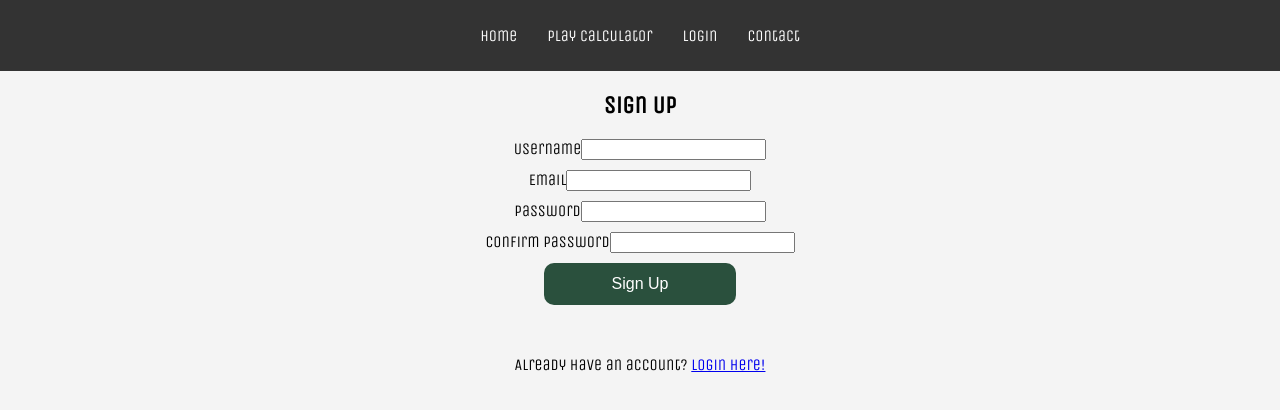
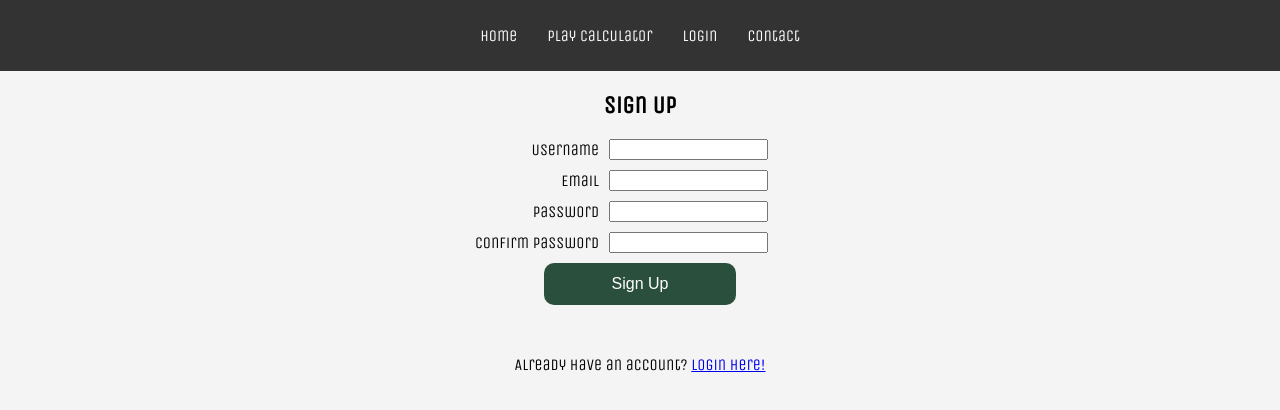
Before and after one commit to michelleh00/advantage21, a React (Create React App) app in the folder React/: page /register in a window 1280 px wide. Shown: the top 410 px of the page. Built offline with nearby package versions, Linux system fonts and the light colour scheme.

Commit message:
Login form justification

```diff
--- a/React/src/Register.css
+++ b/React/src/Register.css
@@ -1,8 +1,23 @@
-.register-container {
+
+.register-container .form-field {
     display: flex;
-    flex-direction: column;
+    align-items: center;
     justify-content: center;
-    align-items: center;
+    margin: auto;
+    margin-left: 35%;
+    width: 100%;
+    margin-bottom: 10px;
+    max-width: 25%;
+}
+
+.register-container .form-field label {
+    margin-right: 10px;
+    width: 100%;
+    text-align: right;
+}
+
+.register-container .form-field input {
+    width: 100%;
 }
 
 .error {
@@ -16,7 +31,10 @@
 
 .register-btn {
     margin-bottom: 50px;
-    width: 15%;
+    margin-left: auto;
+    margin-right: auto;
+    width: 100%;
+    max-width: 15%;
     align-self: center;
     color: white;
     border: none;
@@ -28,3 +46,7 @@
     background: rgb(42, 80, 61);
 
 }
+
+.register-container > div:last-child {
+    text-align: center;
+}
```
